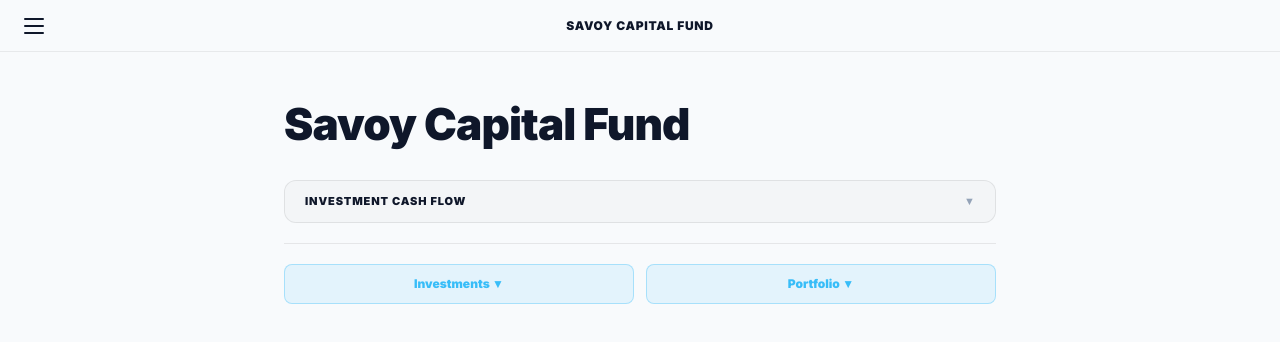
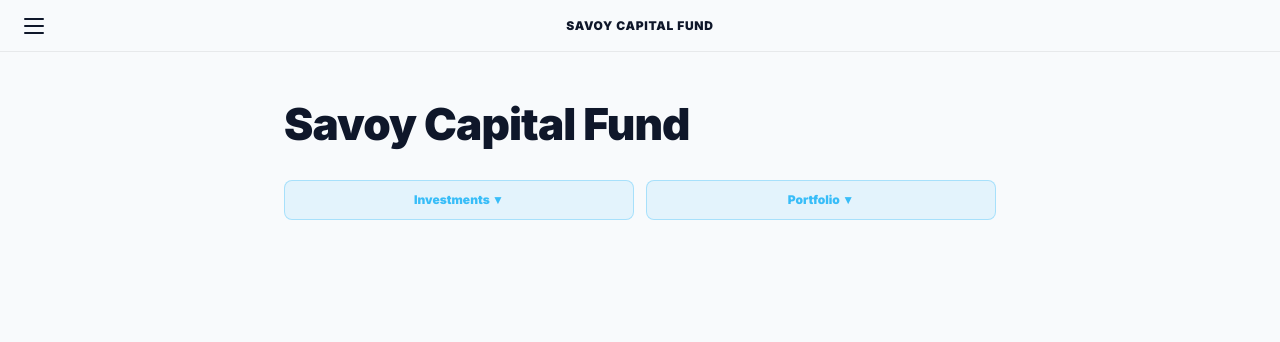
Before and after one commit to hteaopco/savoycapital, a Next.js app: page / in a window 1280 px wide. Shown: the top 342 px of the page. Built offline with nearby package versions, Linux system fonts and the light colour scheme.

Commit message:
auto: claude changes

```diff
--- a/app/page.tsx
+++ b/app/page.tsx
@@ -1185,9 +1185,6 @@ export default function Home() {
           <h1 style={{ fontSize: "clamp(28px, 7vw, 44px)", fontWeight: 800, letterSpacing: "-.02em", color: "#0f172a", marginBottom: 32, lineHeight: 1.1 }}>
             Savoy Capital Fund
           </h1>
-          <CashFlowCard />
-          {/* Horizontal spacer */}
-          <hr style={{ border: "none", borderTop: "1px solid rgba(0,0,0,0.08)", margin: "20px 0" }} />
           {/* Side-by-side buttons */}
           <div style={{ display: "flex", gap: 12, marginBottom: (investOpen || portfolioOpen) ? 20 : 0 }}>
             <button onClick={() => { setInvestOpen(!investOpen); setPortfolioOpen(false); }} style={{
```
